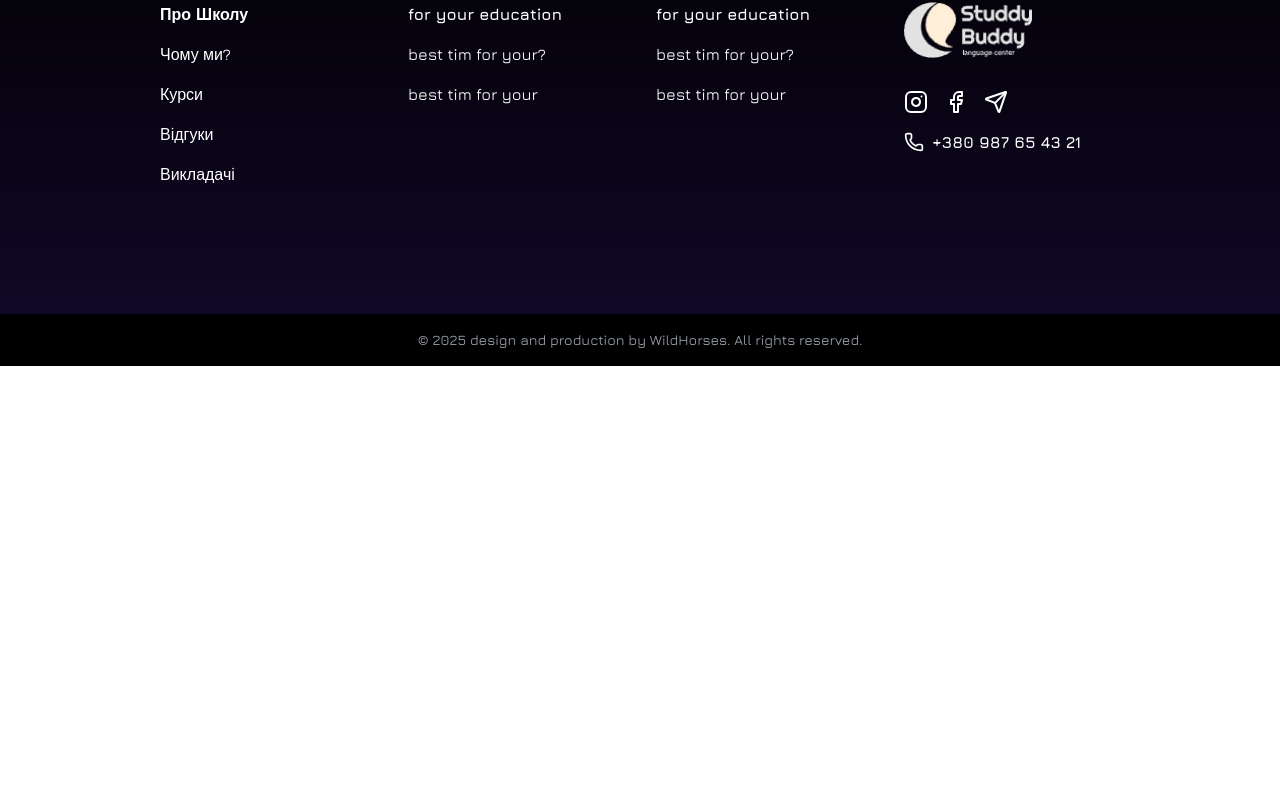
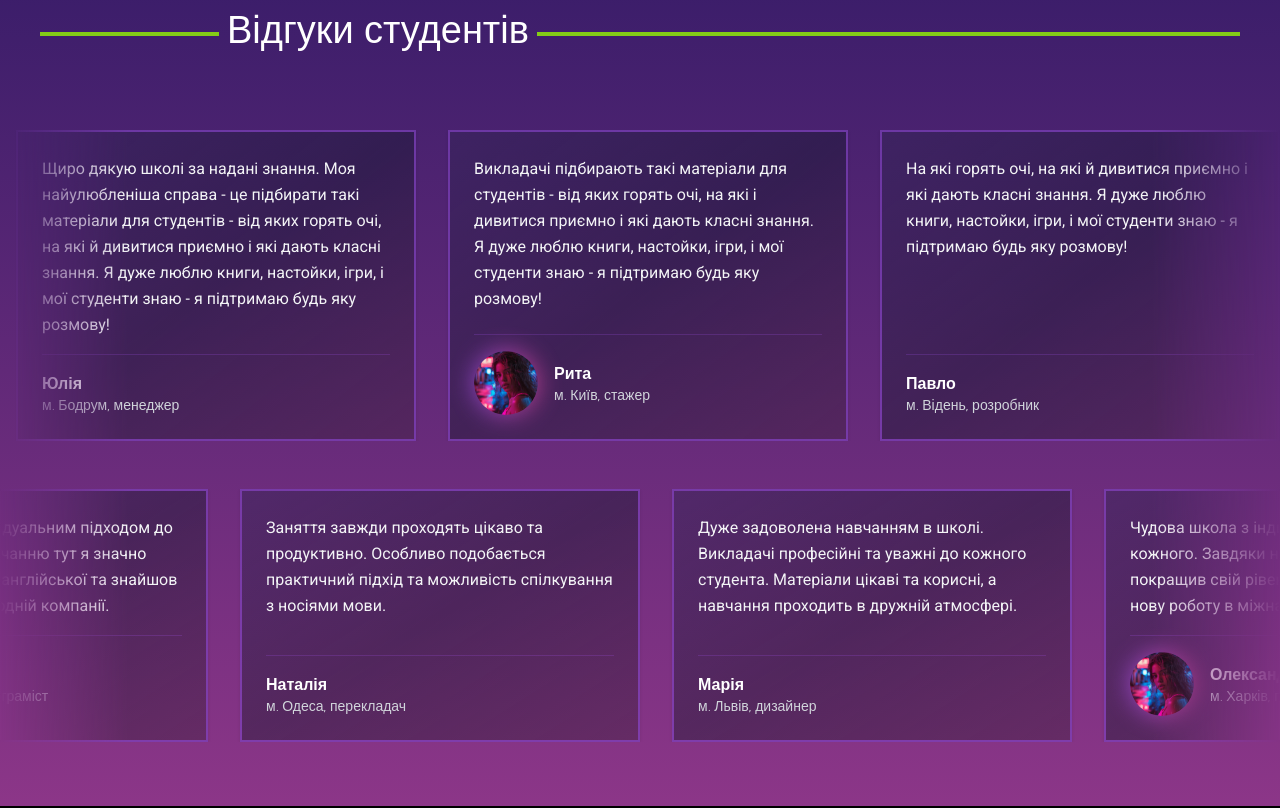
Before and after one commit to yeldynov/study-buddy-two, a Next.js app: page / in a window 1280 px wide. Shown: the part 2792-3600 px from the top of the page. Before the commit the page ends 3158 px from the top, so only its background shows below. Built offline with nearby package versions, Linux system fonts and the light colour scheme; a web font is replaced by a local one.

Commit message:
+ testimonials section

```diff
--- a/app/globals.css
+++ b/app/globals.css
@@ -247,4 +247,29 @@
       opacity: 0;
     }
   }
+  @keyframes infinite-scroll {
+    from {
+      transform: translateX(0);
+    }
+    to {
+      transform: translateX(-50%);
+    }
+  }
+
+  @keyframes infinite-scroll-reverse {
+    from {
+      transform: translateX(-50%);
+    }
+    to {
+      transform: translateX(0);
+    }
+  }
+
+  .animate-infinite-scroll {
+    animation: infinite-scroll 25s linear infinite;
+  }
+
+  .animate-infinite-scroll-reverse {
+    animation: infinite-scroll-reverse 25s linear infinite;
+  }
 }
--- a/app/page.tsx
+++ b/app/page.tsx
@@ -13,7 +13,7 @@ export default function Home() {
       {/* <About /> */}
       <Courses />
       <Teachers />
-      {/* <Testimonials /> */}
+      <Testimonials />
       {/* <Contact /> */}
       <Footer />
     </>
--- a/components/Testimonials.tsx
+++ b/components/Testimonials.tsx
@@ -1,7 +1,193 @@
+'use client'
+
 import React from 'react'
+import Image from 'next/image'
+import { Card } from '@/components/ui/card'
+import SectionTitle from './SectionTitle'
+import { cn } from '@/lib/utils'
 
-const Testimonials = () => {
-  return <section id='testimonials'>Testimonials</section>
+export interface Testimonial {
+  id: string
+  text: string
+  author: {
+    name: string
+    city: string
+    role: string
+    image?: string
+  }
 }
 
-export default Testimonials
+export const testimonials: Testimonial[] = [
+  {
+    id: '1',
+    text: 'Щиро дякую школі за надані знання. Моя найулюбленіша справа - це підбирати такі матеріали для студентів - від яких горять очі, на які й дивитися приємно і які дають класні знання. Я дуже люблю книги, настойки, ігри, і мої студенти знаю - я підтримаю будь яку розмову!',
+    author: {
+      name: 'Юлія',
+      city: 'м. Бодрум',
+      role: 'менеджер',
+    },
+  },
+  {
+    id: '2',
+    text: 'Викладачі підбирають такі матеріали для студентів - від яких горять очі, на які і дивитися приємно і які дають класні знання. Я дуже люблю книги, настойки, ігри, і мої студенти знаю - я підтримаю будь яку розмову!',
+    author: {
+      name: 'Рита',
+      city: 'м. Київ',
+      role: 'стажер',
+      image: '/testimonial-avatar.png',
+    },
+  },
+  {
+    id: '3',
+    text: 'На які горять очі, на які й дивитися приємно і які дають класні знання. Я дуже люблю книги, настойки, ігри, і мої студенти знаю - я підтримаю будь яку розмову!',
+    author: {
+      name: 'Павло',
+      city: 'м. Відень',
+      role: 'розробник',
+    },
+  },
+]
+
+export const testimonialsSecondRow: Testimonial[] = [
+  {
+    id: '4',
+    text: 'Дуже задоволена навчанням в школі. Викладачі професійні та уважні до кожного студента. Матеріали цікаві та корисні, а навчання проходить в дружній атмосфері.',
+    author: {
+      name: 'Марія',
+      city: 'м. Львів',
+      role: 'дизайнер',
+    },
+  },
+  {
+    id: '5',
+    text: 'Чудова школа з індивідуальним підходом до кожного. Завдяки навчанню тут я значно покращив свій рівень англійської та знайшов нову роботу в міжнародній компанії.',
+    author: {
+      name: 'Олександр',
+      city: 'м. Харків',
+      role: 'програміст',
+      image: '/testimonial-avatar.png',
+    },
+  },
+  {
+    id: '6',
+    text: 'Заняття завжди проходять цікаво та продуктивно. Особливо подобається практичний підхід та можливість спілкування з носіями мови.',
+    author: {
+      name: 'Наталія',
+      city: 'м. Одеса',
+      role: 'перекладач',
+    },
+  },
+]
+
+export default function Testimonials() {
+  return (
+    <section
+      id='testimonials'
+      className='w-full hidden lg:block bg-gradient-to-b font-sans from-[#301A66] to-[#8c3688] min-h-screen py-16'
+    >
+      <div className='py-10'>
+        <SectionTitle title='Відгуки студентів' />
+      </div>
+
+      <div className='space-y-12'>
+        {/* First Row */}
+        <div className='relative w-full overflow-hidden [mask-image:_linear-gradient(to_right,transparent_0,_black_128px,_black_calc(100%-128px),transparent_100%)]'>
+          <div className='flex animate-infinite-scroll'>
+            {[...testimonials, ...testimonials].map((testimonial, index) => (
+              <div
+                key={`${testimonial.id}-${index}`}
+                className='flex-none mx-4 w-[400px]'
+              >
+                <Card className='relative h-full p-6 bg-gray-900/40 border-2 border-purple-500/50 backdrop-blur-sm overflow-hidden group hover:border-purple-400/70 transition-colors'>
+                  <div className='absolute inset-0 bg-gradient-to-br from-purple-500/10 via-transparent to-pink-500/10' />
+
+                  <div className='relative flex flex-col h-full'>
+                    <div className='flex-1'>
+                      <p className='text-gray-100 leading-relaxed'>
+                        {testimonial.text}
+                      </p>
+                    </div>
+
+                    <div className='flex font-jura fontb items-center gap-4 mt-4 pt-4 border-t border-purple-500/20'>
+                      {testimonial.author.image && (
+                        <div className='relative w-16 h-16'>
+                          <div className='absolute inset-0 bg-gradient-to-r from-purple-500 to-pink-500 rounded-full blur-md opacity-75 group-hover:opacity-100 transition-opacity' />
+                          <Image
+                            src={testimonial.author.image || '/placeholder.svg'}
+                            alt={testimonial.author.name}
+                            width={64}
+                            height={64}
+                            className='relative rounded-full object-cover'
+                          />
+                        </div>
+                      )}
+                      <div>
+                        <p className='font-semibold text-white'>
+                          {testimonial.author.name}
+                        </p>
+                        <p className='text-sm text-gray-300'>
+                          {testimonial.author.city}, {testimonial.author.role}
+                        </p>
+                      </div>
+                    </div>
+                  </div>
+                </Card>
+              </div>
+            ))}
+          </div>
+        </div>
+
+        {/* Second Row */}
+        <div className='relative w-full overflow-hidden [mask-image:_linear-gradient(to_right,transparent_0,_black_128px,_black_calc(100%-128px),transparent_100%)]'>
+          <div className='flex animate-infinite-scroll-reverse'>
+            {[...testimonialsSecondRow, ...testimonialsSecondRow].map(
+              (testimonial, index) => (
+                <div
+                  key={`${testimonial.id}-${index}`}
+                  className='flex-none mx-4 w-[400px]'
+                >
+                  <Card className='relative h-full p-6 bg-gray-900/40 border-2 border-purple-500/50 backdrop-blur-sm overflow-hidden group hover:border-purple-400/70 transition-colors'>
+                    <div className='absolute inset-0 bg-gradient-to-br from-purple-500/10 via-transparent to-pink-500/10' />
+
+                    <div className='relative flex flex-col h-full'>
+                      <div className='flex-1'>
+                        <p className='text-gray-100 leading-relaxed'>
+                          {testimonial.text}
+                        </p>
+                      </div>
+
+                      <div className='flex font-jura fontb items-center gap-4 mt-4 pt-4 border-t border-purple-500/20'>
+                        {testimonial.author.image && (
+                          <div className='relative w-16 h-16'>
+                            <div className='absolute inset-0 bg-gradient-to-r from-purple-500 to-pink-500 rounded-full blur-md opacity-75 group-hover:opacity-100 transition-opacity' />
+                            <Image
+                              src={
+                                testimonial.author.image || '/placeholder.svg'
+                              }
+                              alt={testimonial.author.name}
+                              width={64}
+                              height={64}
+                              className='relative rounded-full object-cover'
+                            />
+                          </div>
+                        )}
+                        <div>
+                          <p className='font-semibold text-white'>
+                            {testimonial.author.name}
+                          </p>
+                          <p className='text-sm text-gray-300'>
+                            {testimonial.author.city}, {testimonial.author.role}
+                          </p>
+                        </div>
+                      </div>
+                    </div>
+                  </Card>
+                </div>
+              )
+            )}
+          </div>
+        </div>
+      </div>
+    </section>
+  )
+}
```
Also changed, not shown: public/testimonial-avatar.png (added).
